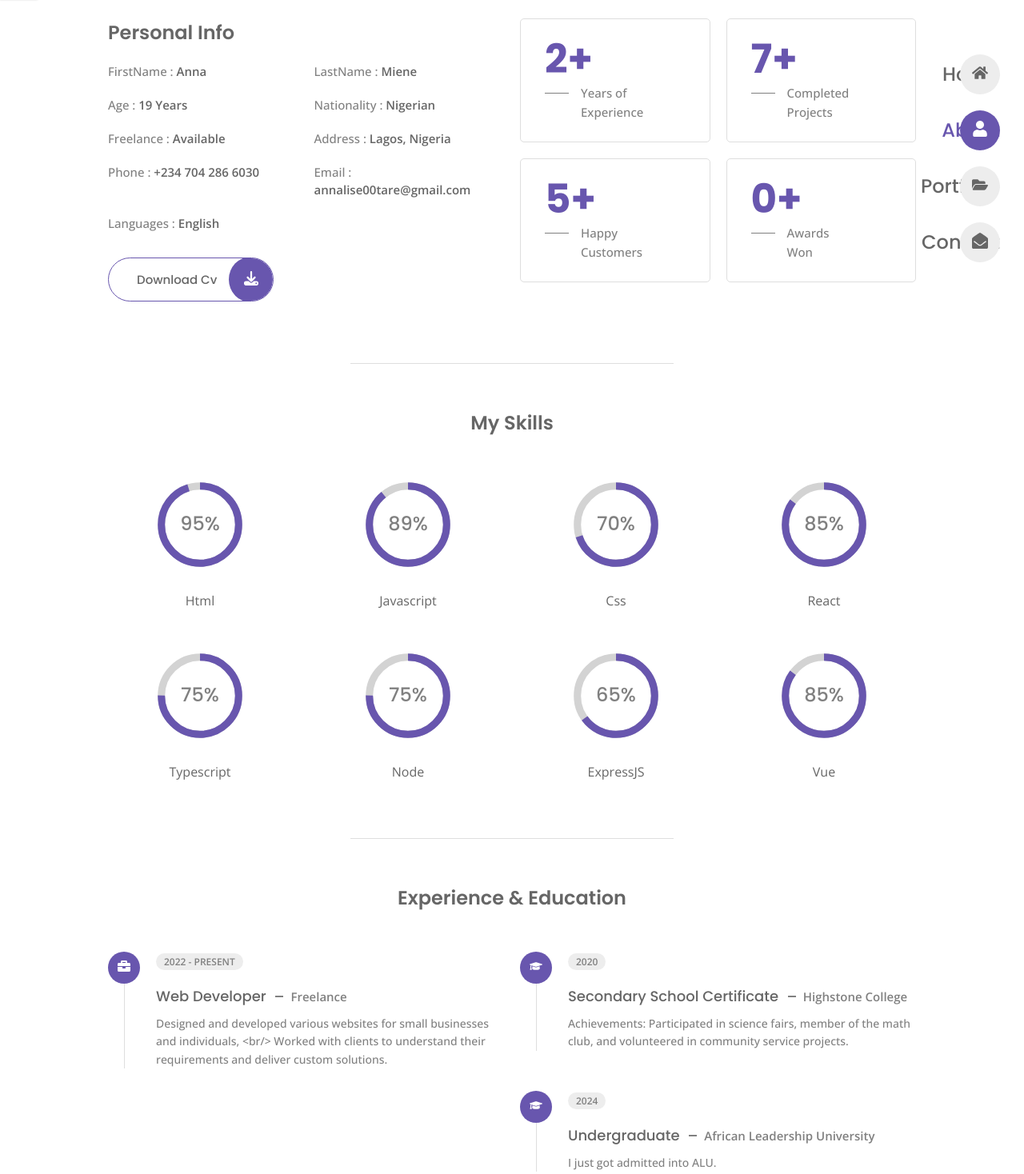
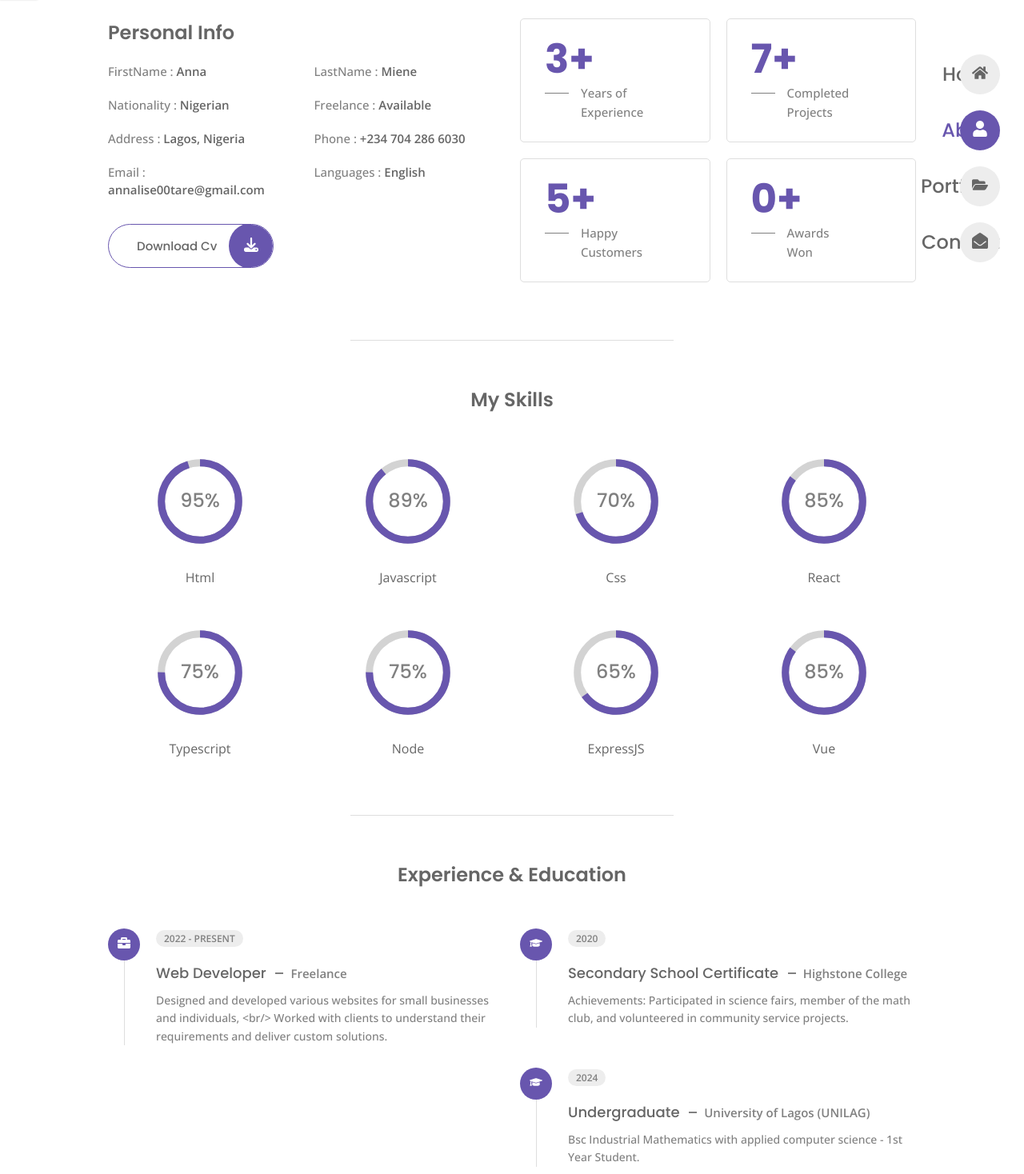
Before and after one commit to Annalise06/My_Portfolio, a React (Create React App) app: page /about in a window 1280 px wide. Shown: the part 202-1670 px from the top of the page at 80% size. Built offline with nearby package versions, Linux system fonts and the light colour scheme.

Commit message:
Refactor: Personalized

```diff
--- a/src/data.jsx
+++ b/src/data.jsx
@@ -12,8 +12,8 @@ import { FiFileText, FiUser, FiExternalLink } from 'react-icons/fi';
 import Work1 from './assets/project-1.jpeg';
 import Work2 from './assets/project-2.jpg';
 import Work3 from './assets/project-3.jpeg';
-import Work4 from './assets/project-4.jpeg';
-import Work5 from './assets/project-5.jpg';
+import Work4 from './assets/gosto.jpg';
+import Work5 from './assets/ichooru.jpg';
 import Work6 from './assets/project-6.jpg';
 
 import Theme1 from './assets/purple.png';
@@ -72,42 +72,36 @@ export const personalInfo = [
 
   {
     id: 3,
-    title: 'Age : ',
-    description: '19 Years',
-  },
-
-  {
-    id: 4,
     title: 'Nationality : ',
     description: 'Nigerian',
   },
 
   {
-    id: 5,
+    id: 4,
     title: 'Freelance : ',
     description: 'Available',
   },
 
   {
-    id: 6,
+    id: 5,
     title: 'Address : ',
     description: 'Lagos, Nigeria',
   },
 
   {
-    id: 7,
+    id: 6,
     title: 'Phone : ',
     description: '+234 704 286 6030',
   },
 
   {
-    id: 8,
+    id: 7,
     title: 'Email : ',
     description: 'annalise00tare@gmail.com',
   },
 
   {
-    id: 10,
+    id: 8,
     title: 'Languages : ',
     description: 'English',
   },
@@ -116,7 +110,7 @@ export const personalInfo = [
 export const stats = [
   {
     id: 1,
-    no: '2+',
+    no: '3+',
     title: 'Years of <br /> Experience',
   },
 
@@ -163,8 +157,8 @@ export const resume = [
     category: 'education',
     icon: <FaGraduationCap />,
     year: '2024',
-    title: 'Undergraduate <span> African Leadership University </span>',
-    desc: 'I just got admitted into ALU.',
+    title: 'Undergraduate <span> University of Lagos (UNILAG) </span>',
+    desc: 'Bsc Industrial Mathematics with applied computer science - 1st Year Student.',
   },
 ];
 
@@ -306,27 +300,27 @@ export const portfolio = [
   {
     id: 4,
     img: Work4,
-    title: 'Video Editing',
+    title: 'E-commerce App',
     details: [
       {
         icon: <FiFileText />,
         title: 'Project : ',
-        desc: 'Video',
+        desc: 'GOSTO APP',
       },
       {
         icon: <FiUser />,
         title: 'Client : ',
-        desc: 'Dribble',
+        desc: 'None',
       },
       {
         icon: <FaCode />,
         title: 'Language : ',
-        desc: 'Adobe Premium',
+        desc: 'React/CSS',
       },
       {
         icon: <FiExternalLink />,
         title: 'Preview : ',
-        desc: 'www.dribble.com',
+        desc: <a style={{color: "orange"}} href="https://gosto-ecomm.vercel.app/">Gosto.app</a>,
       },
     ],
   },
@@ -338,11 +332,11 @@ export const portfolio = [
     details: [
       {
         title: 'Project : ',
-        desc: 'Website',
+        desc: 'Ichooru',
       },
       {
         title: 'Client : ',
-        desc: 'Dribble',
+        desc: 'None',
       },
       {
         title: 'Language : ',
@@ -350,7 +344,7 @@ export const portfolio = [
       },
       {
         title: 'Preview : ',
-        desc: 'www.dribble.com',
+        desc: <a style={{color: "cyan"}} href="https://ichooru.vercel.app/">ichooru.app</a>,
       },
     ],
   },
--- a/src/pages/Home/Home.jsx
+++ b/src/pages/Home/Home.jsx
@@ -14,7 +14,7 @@ const Home = () => {
         <div className="home_content">
             <div className="home_data">
                 <h1 className="home_title">
-                    <span>I'm ShadowScript</span> Software Developer
+                    <span>ANNA MIENE</span> Software Developer
                 </h1>
 
                 <p className="home_description">
--- a/src/pages/Portfolio/Portfolio.css
+++ b/src/pages/Portfolio/Portfolio.css
@@ -97,13 +97,16 @@
     display: flex;
 }
 
-.item_title, .item_details {
+.item_title {
     color: var(--title-color);
-    font-size: var(--small-font-size);
+    font-size: var(--smaller-font-size);
+    font-weight: var(--weight-700);
 }
 
 .item_details {
+    color: var(--title-color);
     font-weight: var(--weight-600);
+    font-size: x-small;
 }
 
 .modal_img {
```
Also changed, not shown: src/assets/gosto.jpg (added), src/assets/ichooru.jpg (added).
